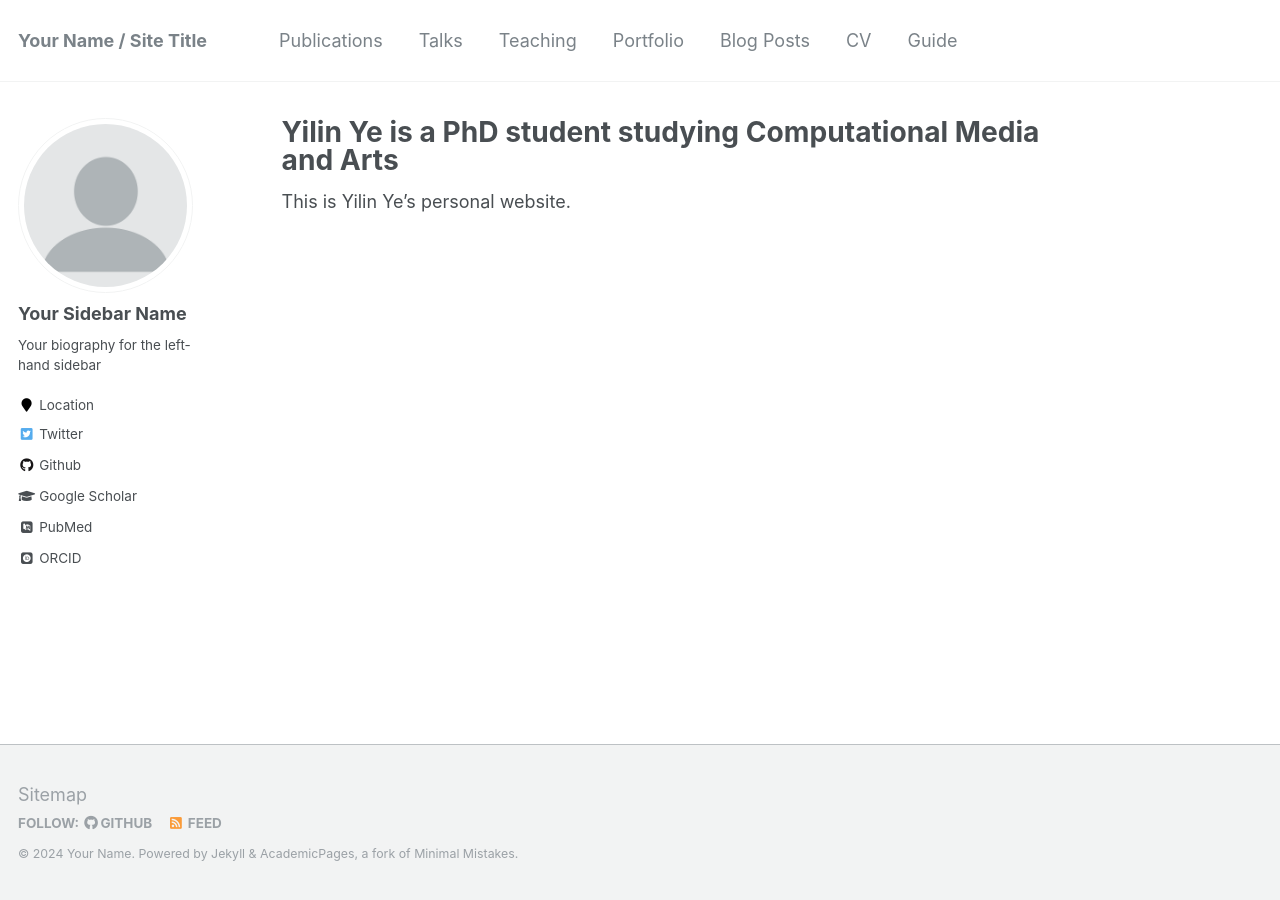
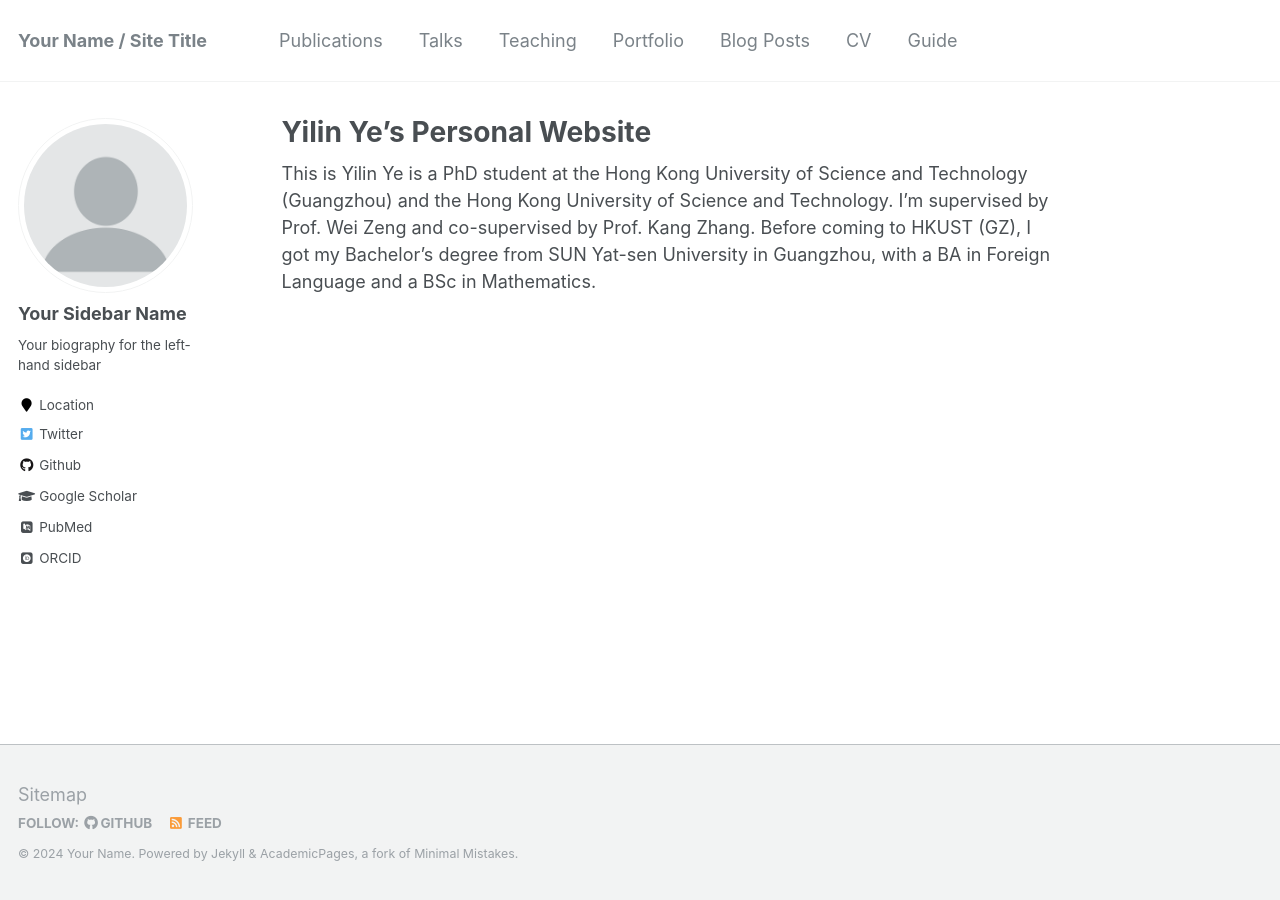
Before and after one commit to yilinye/yilinye.github.io, a Jekyll site: the page built from _pages/about.md, in a window 1280 px wide. Built offline with Jekyll 4.4.1, drawn with Linux system fonts in a browser that asks for light colours; some web fonts are replaced.

Commit message:
Update about.md

```diff
--- a/_pages/about.md
+++ b/_pages/about.md
@@ -1,6 +1,6 @@
 ---
 permalink: /
-title: "Yilin Ye is a PhD student studying Computational Media and Arts"
+title: "Yilin Ye's Personal Website"
 excerpt: "About me"
 author_profile: true
 redirect_from:
@@ -8,7 +8,7 @@ redirect_from:
   - /about.html
 ---
 
-This is Yilin Ye's personal website.
+This is Yilin Ye is a PhD student at the Hong Kong University of Science and Technology (Guangzhou) and the Hong Kong University of Science and Technology. I'm supervised by Prof. Wei Zeng and co-supervised by Prof. Kang Zhang. Before coming to HKUST (GZ), I got my Bachelor's degree from SUN Yat-sen University in Guangzhou, with a BA in Foreign Language and a BSc in Mathematics.
 <!-- This is the front page of a website that is powered by the [academicpages template](https://github.com/academicpages/academicpages.github.io) and hosted on GitHub pages. [GitHub pages](https://pages.github.com) is a free service in which websites are built and hosted from code and data stored in a GitHub repository, automatically updating when a new commit is made to the respository. This template was forked from the [Minimal Mistakes Jekyll Theme](https://mmistakes.github.io/minimal-mistakes/) created by Michael Rose, and then extended to support the kinds of content that academics have: publications, talks, teaching, a portfolio, blog posts, and a dynamically-generated CV. You can fork [this repository](https://github.com/academicpages/academicpages.github.io) right now, modify the configuration and markdown files, add your own PDFs and other content, and have your own site for free, with no ads! An older version of this template powers my own personal website at [stuartgeiger.com](http://stuartgeiger.com), which uses [this Github repository](https://github.com/staeiou/staeiou.github.io). -->
 
 <!-- A data-driven personal website
```
